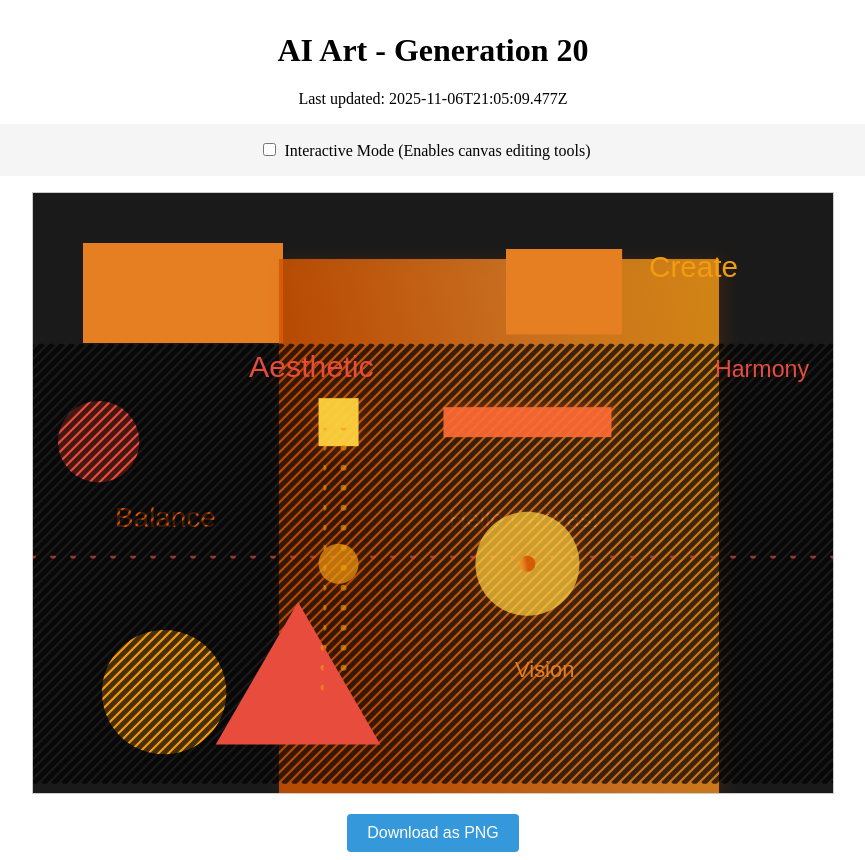
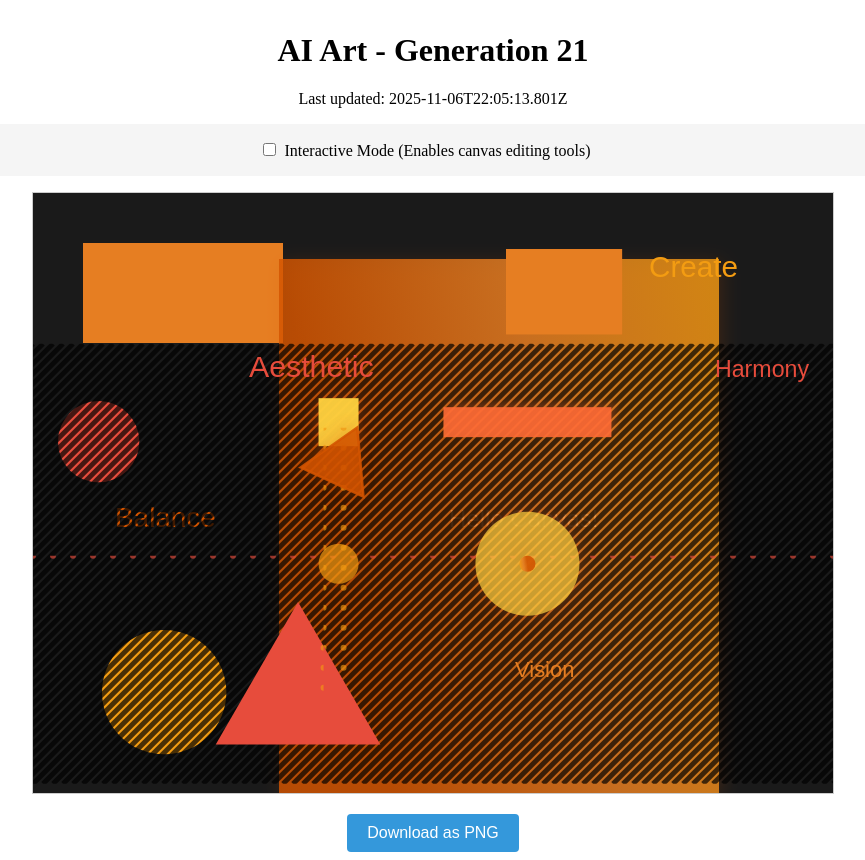
Before and after one commit to mcclowes/ai-art, a React (Vite) app: page / in a window 1280 px wide. Shown: the whole page, without its empty margins (207-1072 px from the left). Built offline with nearby package versions, Linux system fonts and the light colour scheme.

Commit message:
Improve artwork - Generation 21

```diff
--- a/src/artwork-state.ts
+++ b/src/artwork-state.ts
@@ -319,9 +319,27 @@ export const artworkState: ArtworkState = {
       "font": "23.18288099353017px Arial",
       "fillStyle": "#e74c3c",
       "id": "text_1762463109477"
+    },
+    {
+      "type": "triangle",
+      "x": 305.5624227441286,
+      "y": 229.17181705809645,
+      "size": 40,
+      "fillStyle": "#d35400",
+      "strokeStyle": "#d35400",
+      "strokeWidth": 2.52473106201021,
+      "rotation": 264.8614680712994,
+      "opacity": 0.8746071190878801,
+      "shadow": {
+        "blur": 15.763428726346998,
+        "color": "#d3540040",
+        "offsetX": -3.9937946453580464,
+        "offsetY": -2.677968046598711
+      },
+      "id": "rotated_triangle_1762466713801"
     }
   ],
-  "generation": 20,
-  "lastUpdated": "2025-11-06T21:05:09.477Z",
+  "generation": 21,
+  "lastUpdated": "2025-11-06T22:05:13.801Z",
   "cycleStarted": "2025-11-06T02:35:49.500Z"
 };
```
